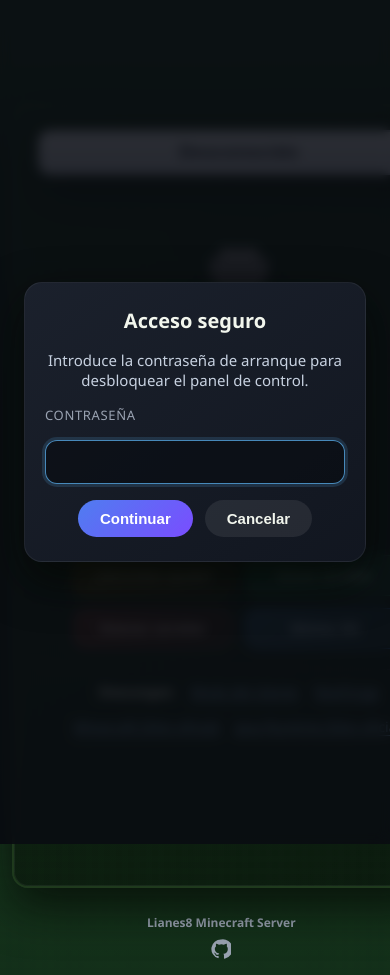
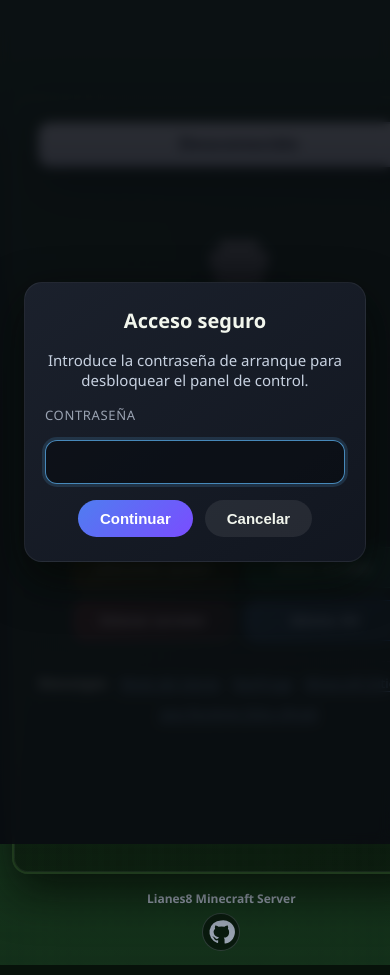
Before and after one commit to JaviLianes8/LianesMinecraftFront, a website: page index.html in a window 390 px wide. Shown: the top 975 px of the page. Drawn offline with Linux system fonts and the light colour scheme.

Commit message:
Adjust footer spacing for GitHub link

```diff
--- a/styles/base.css
+++ b/styles/base.css
@@ -76,6 +76,10 @@ footer {
   color: inherit;
   text-decoration: none;
   transition: color 0.2s ease-in-out;
+  padding: 8px;
+  border-radius: 999px;
+  border: 1px solid rgba(154, 163, 178, 0.25);
+  background: rgba(7, 18, 10, 0.7);
 }
 
 .footer__github-link:focus-visible,
@@ -84,9 +88,10 @@ footer {
 }
 
 .footer__github-icon {
-  width: 20px;
-  height: 20px;
+  width: 24px;
+  height: 24px;
   fill: currentColor;
+  overflow: visible;
 }
 
 .visually-hidden {
@@ -141,3 +146,36 @@ main {
     margin: 0 auto;
   }
 }
+
+@media (max-width: 520px) {
+  main {
+    padding: 16px 12px 4px;
+  }
+
+  .control-card {
+    padding: 20px 16px;
+    gap: 16px;
+  }
+
+  .torch-container {
+    padding: 8px 0 0;
+  }
+
+  .downloads {
+    gap: 12px;
+    font-size: 13px;
+  }
+
+  footer {
+    padding: 12px 16px 14px;
+  }
+
+  .footer {
+    gap: 6px;
+  }
+
+  .footer__github-link {
+    padding: 6px;
+    border-width: 1.5px;
+  }
+}
```
